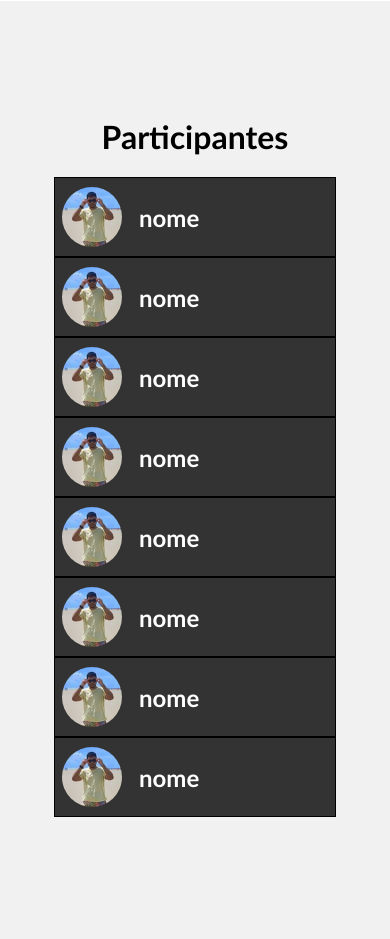
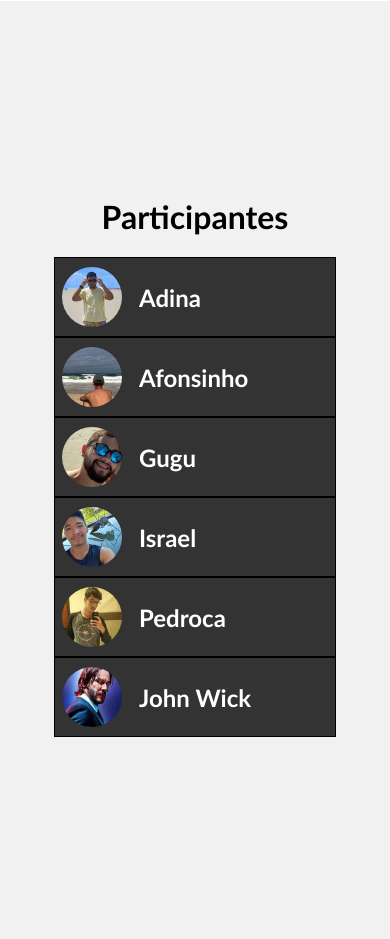
Before and after one commit to israel1608/site-gaga-salva, a PHP site: page /site-gaga-salva/ in a window 390 px wide. Shown: the part 1249-2188 px from the top of the page. Run offline with PHP 8.4, Linux system fonts and the light colour scheme; some libraries are stand-ins or nearby versions.

Commit message:
responsividade pronta

```diff
--- a/index.php
+++ b/index.php
@@ -89,35 +89,27 @@ include("data.php");
         <div class="participantes-contente">
             <div onclick="usuario(0)" class="participante">
                 <img src="fotos mini/adina.jpg" alt="#">
-                <h2>nome</h2>
+                <h2>Adina</h2>
             </div>
-            <div class="participante">
-                <img src="fotos mini/adina.jpg" alt="#">
-                <h2>nome</h2>
+            <div onclick="usuario(1)" class="participante">
+                <img src="fotos mini/afonso.jpg" alt="#">
+                <h2>Afonsinho</h2>
             </div>
-            <div class="participante">
-                <img src="fotos mini/adina.jpg" alt="#">
-                <h2>nome</h2>
+            <div onclick="usuario(2)" class="participante">
+                <img src="fotos mini/gustavo.jpg" alt="#">
+                <h2>Gugu</h2>
             </div>
-            <div class="participante">
-                <img src="fotos mini/adina.jpg" alt="#">
-                <h2>nome</h2>
+            <div onclick="usuario(3)" class="participante">
+                <img src="fotos mini/israel.jpg" alt="#">
+                <h2>Israel</h2>
             </div>
-            <div class="participante">
-                <img src="fotos mini/adina.jpg" alt="#">
-                <h2>nome</h2>
+            <div onclick="usuario(4)" class="participante">
+                <img src="fotos mini/pedro.jpg" alt="#">
+                <h2>Pedroca</h2>
             </div>
-            <div class="participante">
-                <img src="fotos mini/adina.jpg" alt="#">
-                <h2>nome</h2>
-            </div>
-            <div class="participante">
-                <img src="fotos mini/adina.jpg" alt="#">
-                <h2>nome</h2>
-            </div>
-            <div class="participante">
-                <img src="fotos mini/adina.jpg" alt="#">
-                <h2>nome</h2>
+            <div onclick="usuario(5)" class="participante">
+                <img src="fotos mini/jonhwick2.jpg" alt="#">
+                <h2>John Wick</h2>
             </div>
         </div>
         <div onclick="fechar()" id='teste' class="teste">
--- a/style.css
+++ b/style.css
@@ -131,7 +131,7 @@ a.foto{
     background-color: #333;
     border: #000 1px solid;
     break-inside: avoid-column;
-    flex: 1 250px;
+    flex: 1 280px;
     align-items: center;
     cursor: pointer;
 }
```
Also changed, not shown: other parts of index.php (+32 -18 lines), data.json (+1 -1 lines).
